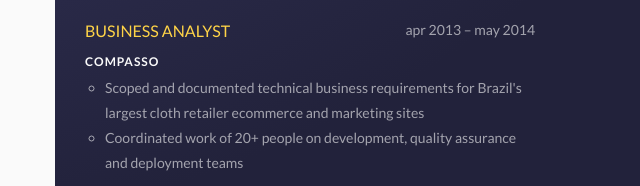
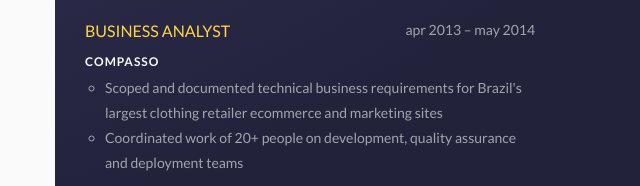
Before and after one commit to lucasengel/hacke.co, a Gatsby site: page /resume in a window 1280 px wide. Shown: the part 1334-1520 px from the top of the page, 455-1095 px from the left. Built offline with nearby package versions, Linux system fonts and the light colour scheme; Gatsby itself is replaced by a stand-in of ours.

Commit message:
Fix mispell

```diff
--- a/src/config/resume-experiences.js
+++ b/src/config/resume-experiences.js
@@ -56,7 +56,7 @@ export const experience = [
     start: "apr 2013",
     end: "may 2014",
     description: [
-      "Scoped and documented technical business requirements for Brazil's largest cloth retailer ecommerce and marketing sites",
+      "Scoped and documented technical business requirements for Brazil's largest clothing retailer ecommerce and marketing sites",
       "Coordinated work of 20+ people on development, quality assurance and deployment teams",
     ],
   },
```
